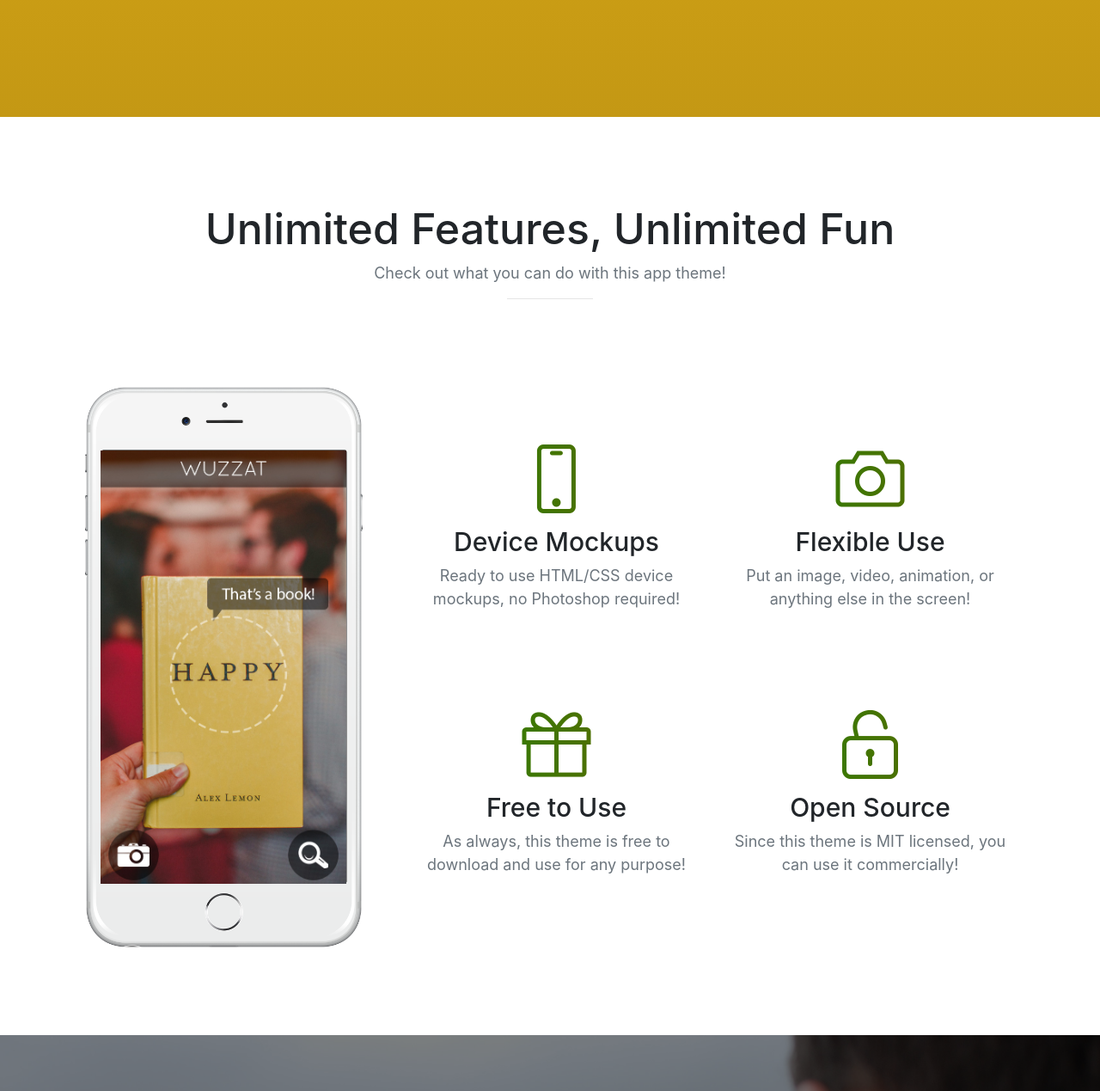
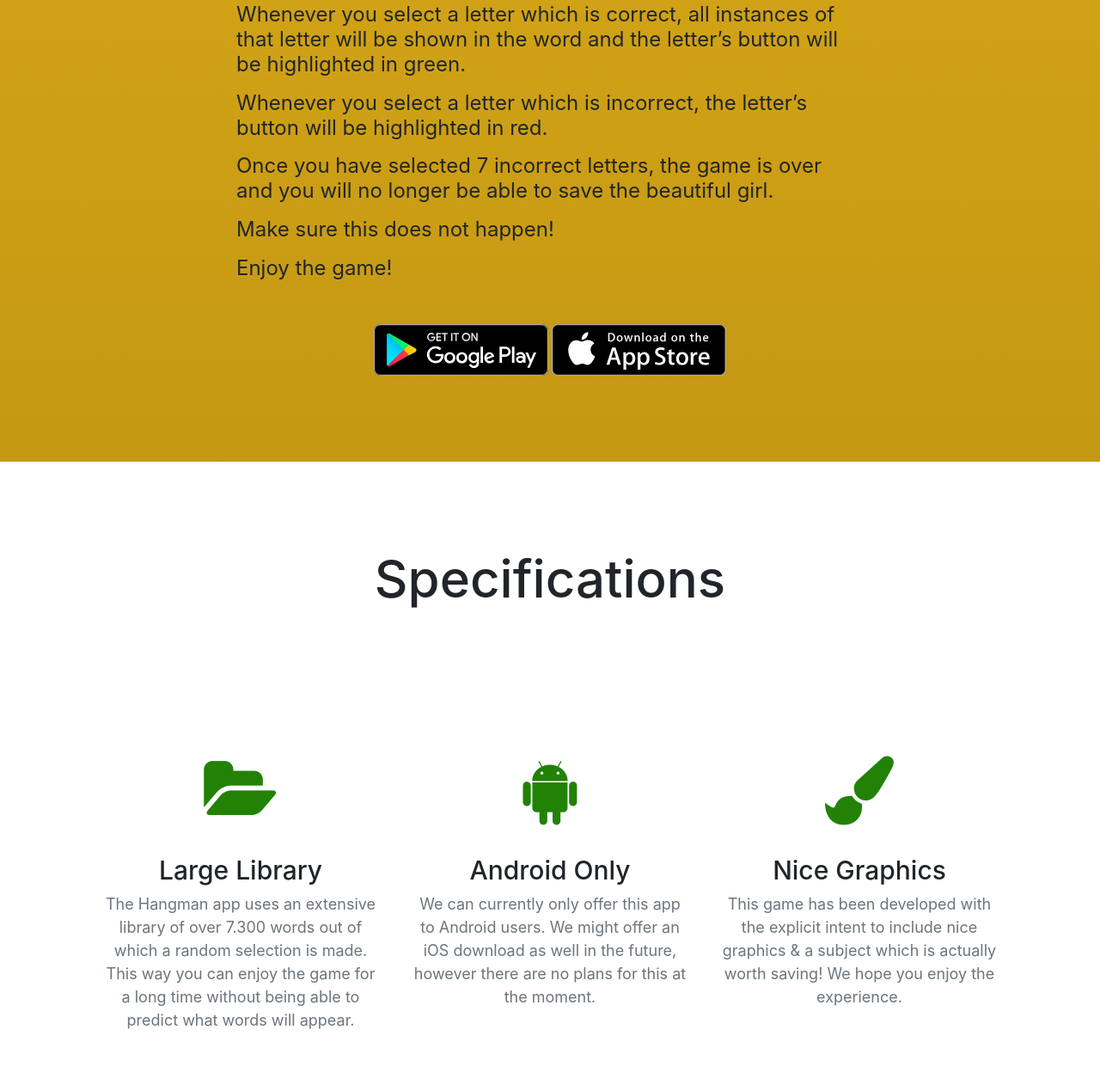
Before and after one commit to Wim81/Hangman_landingspagina, a website with bundled scripts: page index.html in a window 1280 px wide. Shown: the part 1243-2512 px from the top of the page at 86% size. Built offline with nearby package versions, Linux system fonts and the light colour scheme; a web font is replaced by a local one.

Commit message:
uitleg deel ok & begin van specs al prima

```diff
--- a/index.html
+++ b/index.html
@@ -91,8 +91,23 @@
       <div class="container">
         <div class="row">
           <div class="col-md-8 mx-auto">
-            <h2 class="section-heading">Discover what all the buzz is about!</h2>
-            <p>Our app is available on any mobile device! Download now to get started!</p>
+
+            <h2 class="section-heading">Play Hangman &<hr>rescue the beautiful girl</h2>
+
+            <p>Make an attempt to find the word hidden behind the underscores in the middle of the screen by selecting the letters you believe will be found in this word.</p>
+
+            <p>Whenever you select a letter which is correct, all instances of that letter will be shown in the word and the letter’s button will be highlighted in green.</p>
+
+            <p>Whenever you select a letter which is incorrect, the letter’s button will be highlighted in
+              red.</p>
+
+            <p>Once you have selected 7 incorrect letters, the game is over and you will no longer be able to save the beautiful girl.</p>
+
+            <p>Make sure this does not happen!</p>
+
+            <p>Enjoy the game!</p>
+
+
             <div class="badges">
               <a class="badge-link" href="#"><img src="img/google-play-badge.svg" alt=""></a>
               <a class="badge-link" href="#"><img src="img/app-store-badge.svg" alt=""></a>
@@ -105,61 +120,61 @@
     <section class="features" id="features">
       <div class="container">
         <div class="section-heading text-center">
-          <h2>Unlimited Features, Unlimited Fun</h2>
+          <h2>Specifications</h2>
+          <!--
           <p class="text-muted">Check out what you can do with this app theme!</p>
-          <hr>
+          -->
         </div>
+        <!--
         <div class="row">
           <div class="col-lg-4 my-auto">
             <div class="device-container">
               <div class="device-mockup iphone6_plus portrait white">
                 <div class="device">
                   <div class="screen">
-                    <!-- Demo image for screen mockup, you can put an image here, some HTML, an animation, video, or anything else! -->
+
                     <img src="img/demo-screen-1.jpg" class="img-fluid" alt="">
                   </div>
                   <div class="button">
-                    <!-- You can hook the "home button" to some JavaScript events or just remove it -->
+
                   </div>
                 </div>
               </div>
             </div>
           </div>
-          <div class="col-lg-8 my-auto">
+      -->
+          <div class="col-lg-12 my-auto">
             <div class="container-fluid">
               <div class="row">
-                <div class="col-lg-6">
+                <div class="col-lg-4">
                   <div class="feature-item">
-                    <i class="icon-screen-smartphone text-primary"></i>
-                    <h3>Device Mockups</h3>
-                    <p class="text-muted">Ready to use HTML/CSS device mockups, no Photoshop required!</p>
+                    <i class="fas fa-folder-open text-primary"></i>
+                    <h3>Large Library</h3>
+                    <p class="text-muted">The Hangman app uses an extensive library of over 7.300 words out of which
+                    a random selection is made. This way you can enjoy the game for a long time without being
+                      able to predict what words will appear.</p>
                   </div>
                 </div>
-                <div class="col-lg-6">
+                <div class="col-lg-4">
                   <div class="feature-item">
-                    <i class="icon-camera text-primary"></i>
-                    <h3>Flexible Use</h3>
-                    <p class="text-muted">Put an image, video, animation, or anything else in the screen!</p>
+                    <i class="fab fa-android text-primary"></i>
+                    <h3>Android Only</h3>
+                    <p class="text-muted">We can currently only offer this app to Android users. We might offer an
+                      iOS download as well in the future, however there are no plans for this at the moment.</p>
+                  </div>
+                </div>
+                <div class="col-lg-4">
+                  <div class="feature-item">
+                    <i class="fas fa-paint-brush text-primary"></i>
+                    <h3>Nice Graphics</h3>
+                    <p class="text-muted">This game has been developed with the explicit intent to include nice
+                      graphics & a subject which is actually worth saving! We hope you enjoy the experience.</p>
                   </div>
                 </div>
               </div>
-              <div class="row">
-                <div class="col-lg-6">
-                  <div class="feature-item">
-                    <i class="icon-present text-primary"></i>
-                    <h3>Free to Use</h3>
-                    <p class="text-muted">As always, this theme is free to download and use for any purpose!</p>
-                  </div>
-                </div>
-                <div class="col-lg-6">
-                  <div class="feature-item">
-                    <i class="icon-lock-open text-primary"></i>
-                    <h3>Open Source</h3>
-                    <p class="text-muted">Since this theme is MIT licensed, you can use it commercially!</p>
-                  </div>
-                </div>
+
+
               </div>
-            </div>
           </div>
         </div>
       </div>
--- a/scss/_download.scss
+++ b/scss/_download.scss
@@ -1,12 +1,26 @@
 // Styling for the download section
 section.download {
     position: relative;
-    padding: 150px 0;
+    padding: 100px 0;
     h2 {
-        font-size: 50px;
+        color: $theme-tertiary;
+        font-size: 60px;
+        line-height: 0.8;
         margin-top: 0;
+        margin-bottom: 50px;
+        hr {
+            height: 1px;
+            margin: 0;
+        }
     }
+
+    p {
+        font-size: 24px;
+        line-height: 1.2;
+    }
+
     .badges {
+        margin-top: 50px;
         .badge-link {
             display: block;
             margin-bottom: 25px;
@@ -24,7 +38,11 @@ section.download {
     }
     @media(min-width: 768px) {
         h2 {
-            font-size: 70px;
+            font-size: 80px;
+        }
+
+        p {
+            text-align: left;
         }
     }
 }
--- a/scss/_features.scss
+++ b/scss/_features.scss
@@ -9,6 +9,11 @@ section.features {
             margin-bottom: 0;
         }
     }
+
+    .my-auto {
+        margin: 0 auto;
+    }
+
     .device-container,
     .feature-item {
         max-width: 325px;
@@ -29,10 +34,11 @@ section.features {
         }
         i {
             font-size: 80px;
+            font-family: FontAwesome;
+            font-style: normal;
             display: block;
             margin-bottom: 15px;
-            background: -webkit-linear-gradient(to left, $theme-secondary, $theme-tertiary);
-            background: linear-gradient(to left, $theme-secondary, $theme-tertiary);
+            background-color: $theme-tertiary;
             -webkit-background-clip: text;
             -webkit-text-fill-color: transparent;
         }
--- a/scss/_global.scss
+++ b/scss/_global.scss
@@ -70,6 +70,6 @@ p {
 section {
     padding: 100px 0;
     h2 {
-        font-size: 50px;
+        font-size: 60px;
     }
 }
--- a/scss/_masthead.scss
+++ b/scss/_masthead.scss
@@ -11,8 +11,8 @@ header.masthead {
     background: url('../img/bg_hangman.png'), -webkit-linear-gradient(to left, $theme-secondary, $theme-tertiary);
     background: url('../img/bg_hangman.png'), linear-gradient(to left, $theme-secondary, $theme-tertiary);
     background-repeat: no-repeat;
-    background-position: center;
-    background-size: cover;
+    background-position: 50% 0%;
+    background-size: 150%, 100%;
     .header-content {
         max-width: 500px;
         margin-bottom: 100px;
@@ -25,6 +25,7 @@ header.masthead {
         }
     }
     .device-container {
+        //display:none;
         max-width: 325px;
         margin-right: auto;
         margin-left: auto;
@@ -32,11 +33,26 @@ header.masthead {
             border-radius: 3px;
         }
     }
+
+    @media (min-width: 540px) {
+        background-position: 50% -40%;
+    }
+
+    @media (min-width: 640px) {
+        background-position: 50% -120%;
+    }
+
+    @media (min-width: 700px) {
+        background-position: center top;
+    }
+
     @media (min-width: 992px) {
         height: 100vh;
         min-height: 775px;
         padding-top: 0;
         padding-bottom: 0;
+        background-size: cover;
+        background-position: center;
         .header-content {
             margin-bottom: 0;
             text-align: left;
--- a/scss/_navbar.scss
+++ b/scss/_navbar.scss
@@ -1,7 +1,11 @@
 // Styling for the navbar
 #mainNav {
     border-color: fade-out($gray-darker, .95);
-    background-color: $theme-secondary;
+    /*background-color: $theme-secondary;*/
+    &:hover,
+    &:focus {
+        background-color: $theme-secondary;
+    }
     @include transition-all;
     @include heading-font;
     .navbar-brand {
@@ -46,6 +50,10 @@
     @media (min-width: 992px) {
         border-color: transparent;
         background-color: transparent;
+        &:hover,
+        &:focus {
+            background-color: transparent;
+        }
         .navbar-brand {
             color: fade(white, 70%);
             &:hover,
```
Also changed, not shown: css/new-age.css, css/new-age.min.css.
